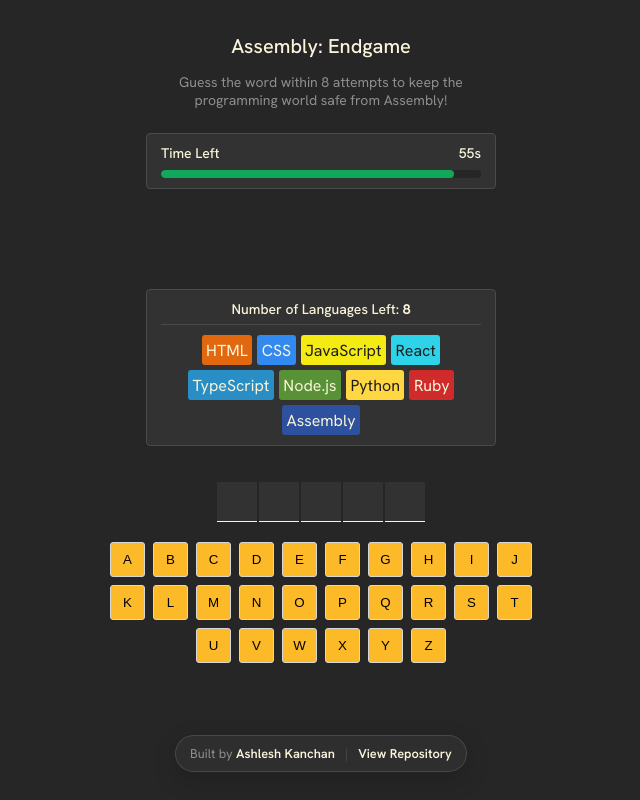
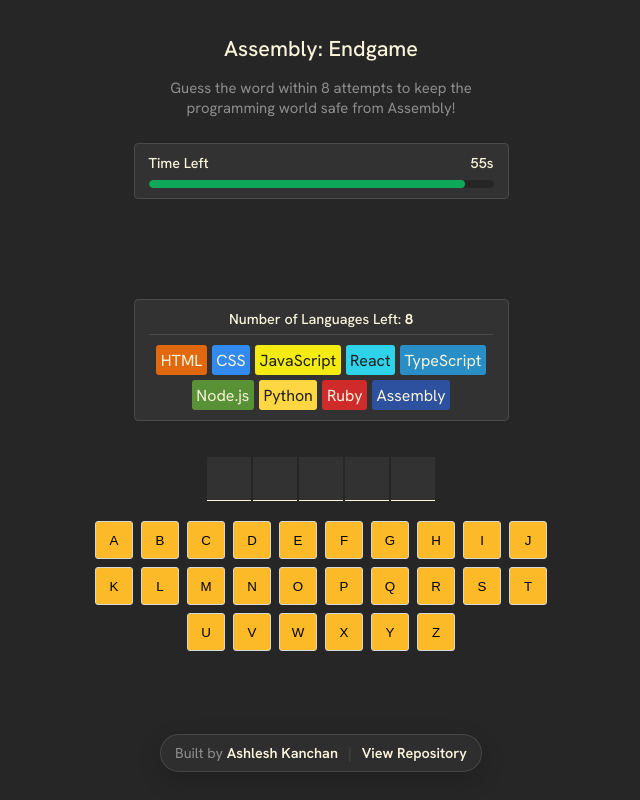
Before and after one commit to Ash-the-k/assembly-endgame, a React (Vite) app: page / in a window 1280 px wide. Shown: the whole page, without its empty margins (319-959 px from the left). Built offline with nearby package versions, Linux system fonts and the light colour scheme.

Commit message:
style: scale desktop game layout

```diff
--- a/index.css
+++ b/index.css
@@ -328,3 +328,41 @@
 .footer-separator {
     color: #4A4A4A;
 }
+
+
+@media (min-width: 768px) {
+    header > h1 {
+        font-size: 1.35rem;
+    }
+
+    header > p {
+        font-size: 0.93rem;
+    }
+
+    section.timer-container,
+    section.game-status,
+    section.language-panel {
+        max-width: 375px;
+    }
+
+    section.word > span {
+        height: 44px;
+        width: 44px;
+        font-size: 1.2rem;
+    }
+
+    section.keyboard {
+        max-width: 480px;
+    }
+
+    section.keyboard > button {
+        height: 38px;
+        width: 38px;
+    }
+
+    .timer-info,
+    .language-panel > .guesses-left,
+    .site-footer {
+        font-size: 0.9rem;
+    }
+}
```
